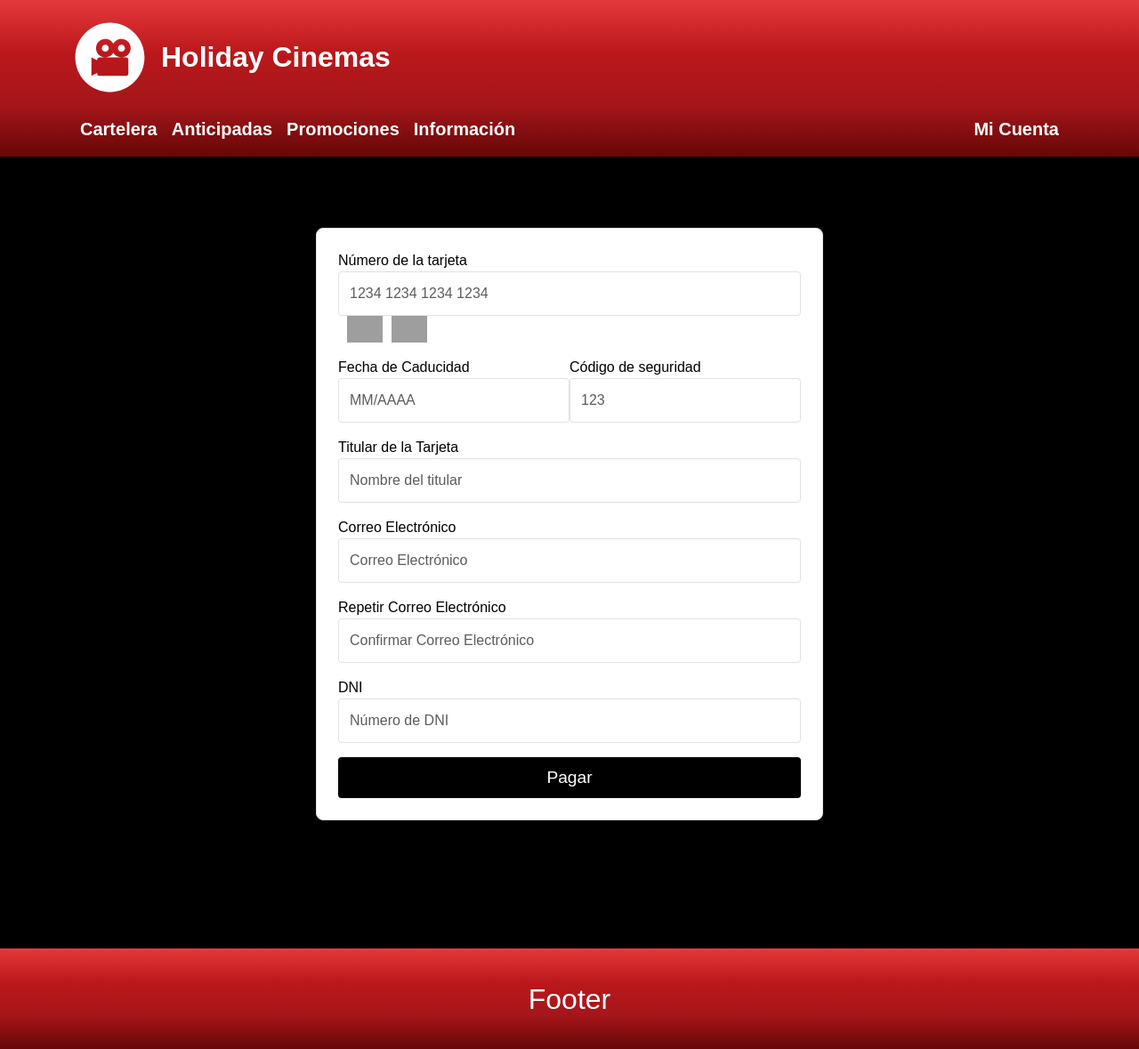
After one commit to Zadios/CinemaSystem, a Django app: page /pago/ in a window 1280 px wide. The commit adds this page. Shown: the whole page at 89% size. Run offline with Django 5.2, Linux system fonts and the light colour scheme; grey boxes are pictures that could not be loaded.

Commit message:
Pestaña de pagos añadida con forms.py

```diff
--- /dev/null
+++ b/Applications/Showtime/forms.py
@@ -0,0 +1,66 @@
+from django import forms
+
+class PagoForm(forms.Form):
+    numero_tarjeta = forms.CharField(
+        label="Número de la tarjeta",
+        max_length=19,  # Máximo incluyendo espacios (#### #### #### ####)
+        widget=forms.TextInput(attrs={
+            'placeholder': '1234 1234 1234 1234',
+            'class': 'form-control'
+            })
+    )
+    fecha_caducidad = forms.CharField(
+        label="Fecha de Caducidad",
+        max_length=7,  # Para formato "MM/AAAA"
+        widget=forms.TextInput(attrs={
+            'placeholder': 'MM/AAAA',
+            'class': 'form-control'
+            })
+    )
+    cvv = forms.CharField(
+        label="Código de seguridad",
+        max_length=4,  # Permitir 3 o 4 dígitos
+        widget=forms.PasswordInput(attrs={
+            'placeholder': '123',
+            'class': 'form-control'
+            })
+    )
+    nombre_titular = forms.CharField(
+        label="Titular de la Tarjeta",
+        max_length=100,
+        widget=forms.TextInput(attrs={
+            'placeholder': 'Nombre del titular',
+            'class': 'form-control'
+            })
+    )
+    email = forms.EmailField(
+        label="Correo Electrónico",
+        widget=forms.EmailInput(attrs={
+            'placeholder': 'Correo Electrónico',
+            'class': 'form-control'
+            })
+    )
+    confirmar_email = forms.EmailField(
+        label="Repetir Correo Electrónico",
+        widget=forms.EmailInput(attrs={
+            'placeholder': 'Confirmar Correo Electrónico',
+            'class': 'form-control'
+            })
+    )
+    dni = forms.CharField(
+        label="DNI",
+        max_length=10,
+        widget=forms.TextInput(attrs={
+            'placeholder': 'Número de DNI',
+            'class': 'form-control'
+            })
+    )
+
+    # Validación adicional para confirmar que los emails coincidan
+    def clean(self):
+        cleaned_data = super().clean()
+        email = cleaned_data.get("email")
+        confirmar_email = cleaned_data.get("confirmar_email")
+
+        if email != confirmar_email:
+            self.add_error('confirmar_email', "Los correos electrónicos no coinciden.")
--- a/Applications/Showtime/templates/Showtime/comprar_entradas.html
+++ b/Applications/Showtime/templates/Showtime/comprar_entradas.html
@@ -4,6 +4,8 @@
 {% block extra_styles %}
 <link rel="stylesheet" href="{% static 'styles/comprarbutton.css' %}">
 {% endblock %}
+
+{% block title %}Comprar Entradas | {{ show.film.name }}{% endblock %}
 
 {% block content %}
 <div class="container my-5">
@@ -79,7 +81,7 @@
             </p>
             <p class="fs-5 fw-bold" id="total-tickets">Total de entradas: 0</p>
             <p class="fs-5 fw-bold" id="total-payment">Total a pagar: $0</p>
-            <a class="btn btn-red text-white" href="#">Comprar Entradas</a>
+            <a class="btn btn-red text-white" href="{% url 'showtime:pago' %}">Comprar Entradas</a>
 
             </div>
         </div>
--- a/Applications/Showtime/templates/Showtime/horarios.html
+++ b/Applications/Showtime/templates/Showtime/horarios.html
@@ -5,7 +5,7 @@
 <link rel="stylesheet" href="{% static 'styles/comprar.css' %}">
 {% endblock %}
 
-{% block title %}Comprar Entradas{% endblock %}
+{% block title %}Horarios | {{film.name}}{% endblock %}
 
 {% block content %}
 <div id="horarios-data" data-horarios='{
--- /dev/null
+++ b/Applications/Showtime/templates/Showtime/pago.html
@@ -0,0 +1,74 @@
+{% extends 'CinemaSystemApp/base.html' %}
+{% load static %}
+
+{% block extra_styles %}
+<link rel="stylesheet" href="{% static 'styles/pago.css' %}">
+{% endblock %}
+
+{% block title %}Pago{% endblock %}
+
+{% block content %}
+    <!-- Formulario de pago -->
+    <div class="container">
+        <div class="payment-form">
+            <form method="post" action="">
+                {% csrf_token %}
+
+                <!-- Número de la tarjeta -->
+                <div class="form-group">
+                    <label for="numero_tarjeta">{{ form.numero_tarjeta.label }}</label>
+                    {{ form.numero_tarjeta }}
+                    <div class="card-icons">
+                        <img src="https://upload.wikimedia.org/wikipedia/commons/thumb/0/04/Visa.svg/1200px-Visa.svg.png" alt="Visa">
+                        <img src="https://upload.wikimedia.org/wikipedia/commons/thumb/a/a4/Mastercard_2019_logo.svg/1200px-Mastercard_2019_logo.svg.png" alt="MasterCard">
+                    </div>
+                    {{ form.numero_tarjeta.errors }}
+                </div>
+
+                <!-- Fecha de Caducidad y Código de Seguridad -->
+                <div class="form-row d-flex justify-content-between">
+                    <div class="form-group col-6">
+                        <label for="fecha_caducidad">{{ form.fecha_caducidad.label }}</label>
+                        {{ form.fecha_caducidad }}
+                        {{ form.fecha_caducidad.errors }}
+                    </div>
+                    <div class="form-group col-6">
+                        <label for="cvv">{{ form.cvv.label }}</label>
+                        {{ form.cvv }}
+                        {{ form.cvv.errors }}
+                    </div>
+                </div>
+
+                <!-- Titular de la Tarjeta -->
+                <div class="form-group">
+                    <label for="nombre_titular">{{ form.nombre_titular.label }}</label>
+                    {{ form.nombre_titular }}
+                    {{ form.nombre_titular.errors }}
+                </div>
+
+                <!-- Correo Electrónico y Confirmación -->
+                <div class="form-group">
+                    <label for="email">{{ form.email.label }}</label>
+                    {{ form.email }}
+                    {{ form.email.errors }}
+                </div>
+
+                <div class="form-group">
+                    <label for="confirmar_email">{{ form.confirmar_email.label }}</label>
+                    {{ form.confirmar_email }}
+                    {{ form.confirmar_email.errors }}
+                </div>
+
+                <!-- DNI -->
+                <div class="form-group">
+                    <label for="dni">{{ form.dni.label }}</label>
+                    {{ form.dni }}
+                    {{ form.dni.errors }}
+                </div>
+
+                <!-- Botón de envío -->
+                <button type="submit">Pagar</button>
+            </form>
+        </div>
+    </div>
+{% endblock %}
--- a/Applications/Showtime/urls.py
+++ b/Applications/Showtime/urls.py
@@ -6,4 +6,5 @@ app_name = "showtime"
 urlpatterns = [
     path('<int:film_id>/', views.horarios, name='horarios'),
     path('comprar_entradas/<int:show_id>/', views.comprar_entradas, name='comprar_entradas'),
+    path('pago/', views.pago, name='pago'),
 ]
--- a/Applications/Showtime/views.py
+++ b/Applications/Showtime/views.py
@@ -1,7 +1,8 @@
-from django.shortcuts import render, get_object_or_404
+from django.shortcuts import render, get_object_or_404, redirect
 from Applications.Movie.models import Film, Format, Language
 from .models import Show, Movie_Theater
 from datetime import date, timedelta
+from .forms import PagoForm
 
 def horarios(request, film_id):
     film = get_object_or_404(Film, pk=film_id)
@@ -48,11 +49,32 @@ def horarios(request, film_id):
     return render(request, 'showtime/horarios.html', context)
 
 def comprar_entradas(request, show_id):
-    # Obtener el show específico usando el show_id
     show = get_object_or_404(Show, pk=show_id)
 
-    # Contexto para el template: puedes pasar cualquier dato necesario para la compra
+    if request.method == "POST":
+        # Lógica para manejar la selección de entradas, p.ej., almacenar en la sesión
+        # Ejemplo de almacenamiento temporal en la sesión:
+        request.session['selected_show'] = show_id
+        # Puedes almacenar más información aquí si lo necesitas.
+
+        # Redirigir a la página de pago
+        return redirect('showtime:pago')
+
     context = {
         'show': show,
     }
     return render(request, 'showtime/comprar_entradas.html', context)
+
+
+def pago(request):
+    if request.method == "POST":
+        form = PagoForm(request.POST)
+        if form.is_valid():
+            # Procesar el pago aquí (ej., guardar en base de datos o enviar a una pasarela de pagos)
+            # Luego redirigir a una página de confirmación o a la vista final.
+            return redirect('showtime:confirmacion')
+    else:
+        form = PagoForm()
+
+    context = {'form': form}
+    return render(request, 'showtime/pago.html', context)
--- /dev/null
+++ b/static/styles/pago.css
@@ -0,0 +1,65 @@
+/* Estilos generales */
+body {
+    margin: 0;
+    font-family: Poppins, sans-serif;
+    background-color: black;
+    color: #FFF;
+}
+
+/* Formulario de pago */
+.payment-form {
+    max-width: 570px;
+    max-height: 729px;
+    margin: 5rem auto;
+    padding: 1.5rem;
+    border: 1px solid #ddd;
+    border-radius: 8px;
+    box-shadow: 0 0 10px rgba(0, 0, 0, 0.1);
+    background-color: white;
+    color: black;
+}
+
+.payment-form h4 {
+    margin-bottom: 1rem;
+    font-size: 1.2rem;
+}
+
+.payment-form .input-group {
+    display: flex;
+    justify-content: space-between;
+    align-items: center;
+}
+
+.payment-form .card-icons {
+    display: flex;
+    align-items: center;
+}
+
+.payment-form .card-icons img {
+    width: 40px;
+    margin-left: 10px;
+}
+
+.payment-form .form-group {
+    margin-bottom: 1rem;
+}
+
+.payment-form .form-control {
+    border-radius: 4px;
+    padding: 0.75rem;
+}
+
+.payment-form button {
+    width: 100%;
+    padding: 0.75rem;
+    background-color: black;
+    color: white;
+    border: none;
+    border-radius: 4px;
+    font-size: 1.2rem;
+    transition: background-color 0.3s ease;
+}
+
+.payment-form button:hover {
+    background-color: #333;
+}
```
